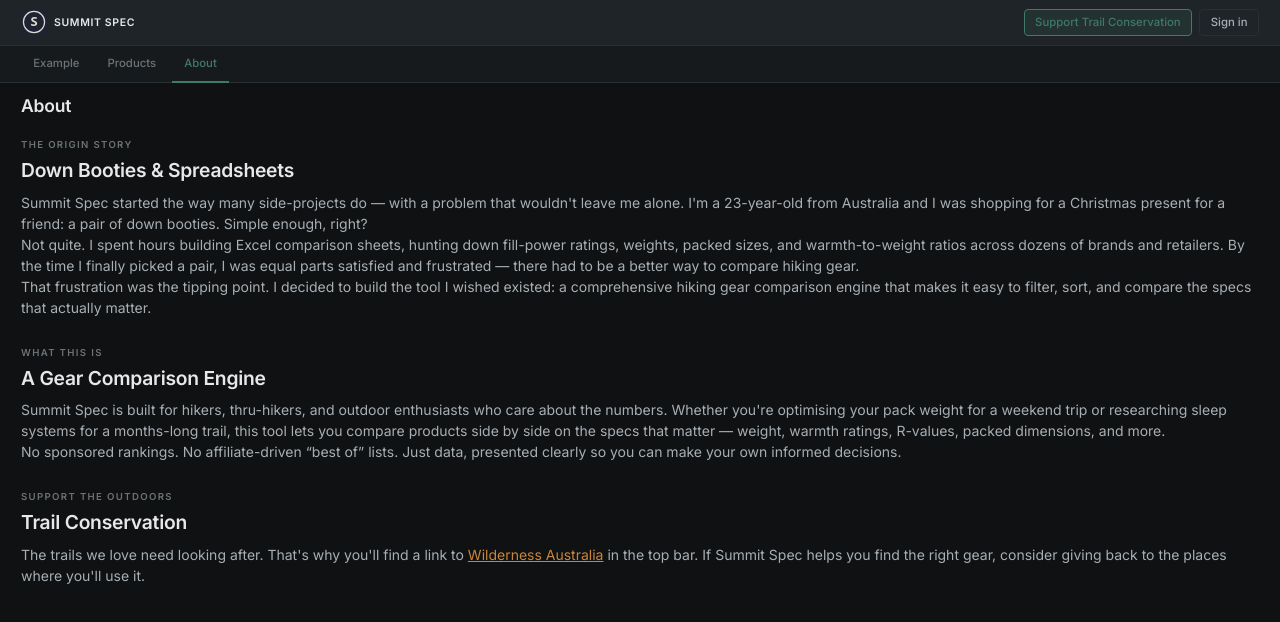
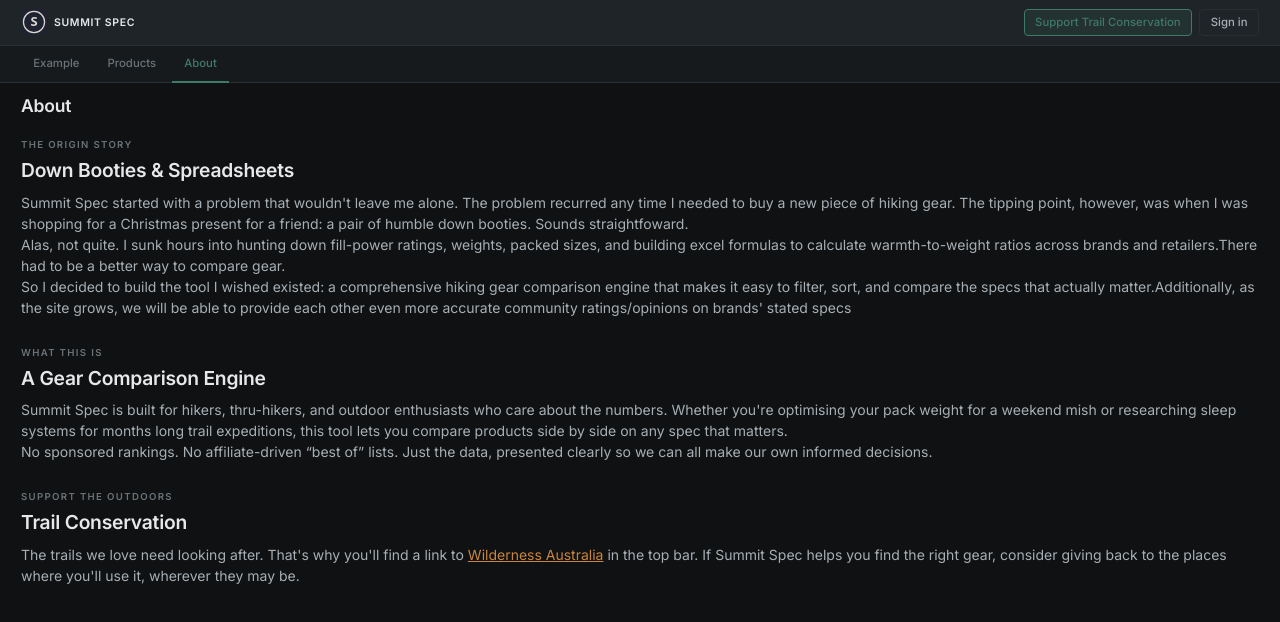
Before and after one commit to simontarrant/summit_spec, a Next.js app in the folder apps/web/: page /about in a window 1280 px wide. Shown: the top 622 px of the page. Built offline with nearby package versions, Linux system fonts and the light colour scheme; no server answers.

Commit message:
feat: update about me page text

```diff
--- a/apps/web/src/app/about/page.tsx
+++ b/apps/web/src/app/about/page.tsx
@@ -16,23 +16,13 @@ export default function AboutPage() {
           <p className="ui-label">The origin story</p>
           <h2>Down Booties & Spreadsheets</h2>
           <p>
-            Summit Spec started the way many side-projects do — with a problem
-            that wouldn&apos;t leave me alone. I&apos;m a 23-year-old from
-            Australia and I was shopping for a Christmas present for a friend:
-            a pair of down booties. Simple enough, right?
+            Summit Spec started with a problem that wouldn&apos;t leave me alone. The problem recurred any time I needed to buy a new piece of hiking gear. The tipping point, however, was when I was shopping for a Christmas present for a friend: a pair of humble down booties. Sounds straightfoward.
           </p>
           <p>
-            Not quite. I spent hours building Excel comparison sheets, hunting
-            down fill-power ratings, weights, packed sizes, and warmth-to-weight
-            ratios across dozens of brands and retailers. By the time I finally
-            picked a pair, I was equal parts satisfied and frustrated — there had
-            to be a better way to compare hiking gear.
+            Alas, not quite. I sunk hours into hunting down fill-power ratings, weights, packed sizes, and building excel formulas to calculate warmth-to-weight ratios across brands and retailers.There had to be a better way to compare gear.
           </p>
           <p>
-            That frustration was the tipping point. I decided to build the tool I
-            wished existed: a comprehensive hiking gear comparison engine that
-            makes it easy to filter, sort, and compare the specs that actually
-            matter.
+            So I decided to build the tool I wished existed: a comprehensive hiking gear comparison engine that makes it easy to filter, sort, and compare the specs that actually matter.Additionally, as the site grows, we will be able to provide each other even more accurate community ratings/opinions on brands&apos; stated specs
           </p>
         </section>
 
@@ -40,17 +30,10 @@ export default function AboutPage() {
           <p className="ui-label">What this is</p>
           <h2>A Gear Comparison Engine</h2>
           <p>
-            Summit Spec is built for hikers, thru-hikers, and outdoor
-            enthusiasts who care about the numbers. Whether you&apos;re
-            optimising your pack weight for a weekend trip or researching sleep
-            systems for a months-long trail, this tool lets you compare products
-            side by side on the specs that matter — weight, warmth ratings,
-            R-values, packed dimensions, and more.
+            Summit Spec is built for hikers, thru-hikers, and outdoor enthusiasts who care about the numbers. Whether you&apos;re optimising your pack weight for a weekend mish or researching sleep systems for months long trail expeditions, this tool lets you compare products side by side on any spec that matters.
           </p>
           <p>
-            No sponsored rankings. No affiliate-driven &ldquo;best of&rdquo;
-            lists. Just data, presented clearly so you can make your own
-            informed decisions.
+            No sponsored rankings. No affiliate-driven &ldquo;best of&rdquo; lists. Just the data, presented clearly so we can all make our own informed decisions.
           </p>
         </section>
 
@@ -58,8 +41,7 @@ export default function AboutPage() {
           <p className="ui-label">Support the outdoors</p>
           <h2>Trail Conservation</h2>
           <p>
-            The trails we love need looking after. That&apos;s why you&apos;ll
-            find a link to{" "}
+            The trails we love need looking after. That&apos;s why you&apos;ll find a link to{" "}
             <a
               href="https://www.wildernessaustralia.org.au/"
               className="text-accent underline"
@@ -68,8 +50,7 @@ export default function AboutPage() {
             >
               Wilderness Australia
             </a>{" "}
-            in the top bar. If Summit Spec helps you find the right gear,
-            consider giving back to the places where you&apos;ll use it.
+            in the top bar. If Summit Spec helps you find the right gear, consider giving back to the places where you&apos;ll use it, wherever they may be.
           </p>
         </section>
       </main>
```
